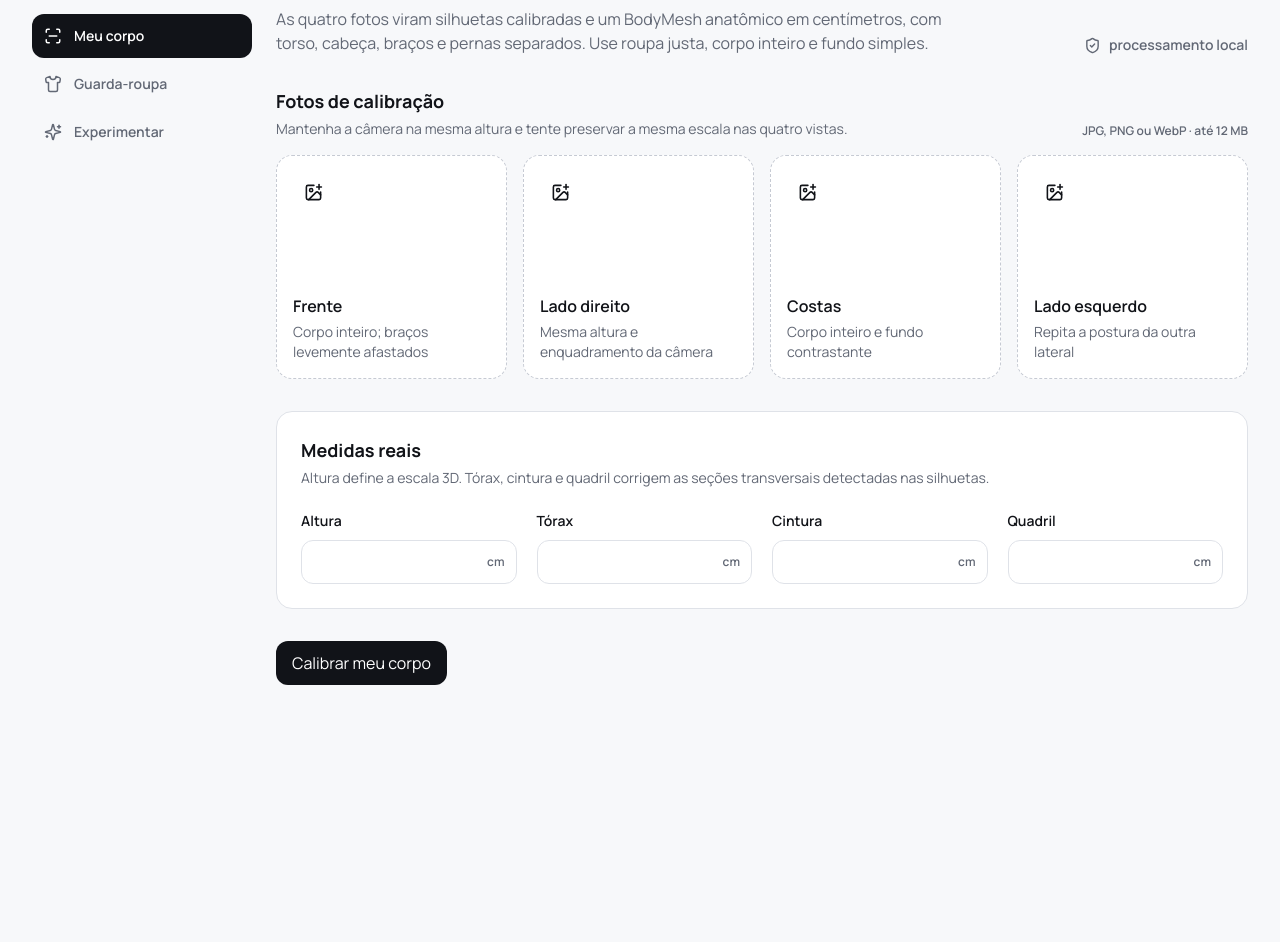
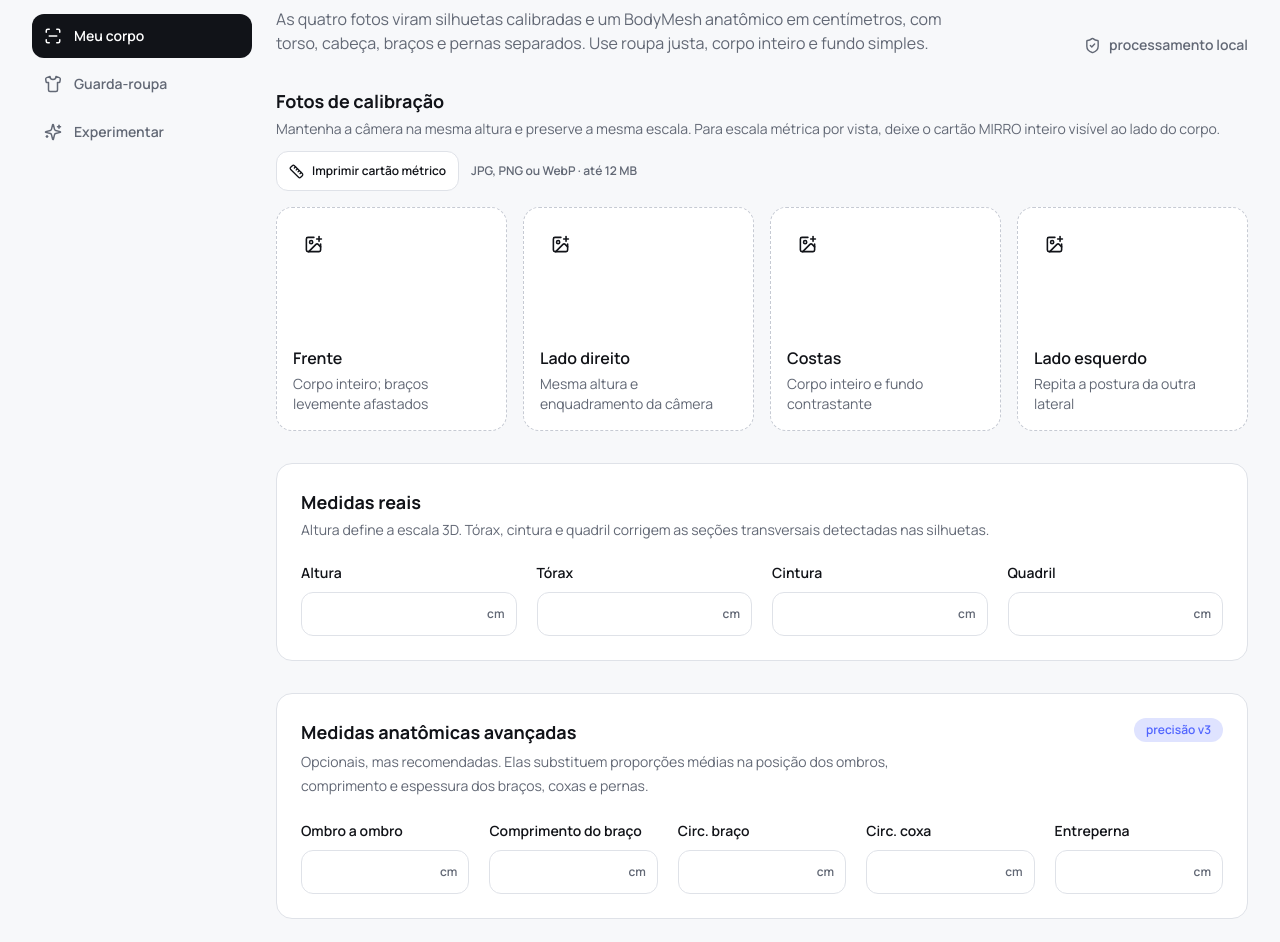
Before and after one commit to xsalles/mirro, a Next.js app: page /app/body in a window 1280 px wide. Shown: the part 130-1072 px from the top of the page. Before the commit the page ends 855 px from the top, so only its background shows below. Built offline with nearby package versions, Linux system fonts and the light colour scheme.

Commit message:
feat: add metric target and advanced anatomy controls

```diff
--- a/src/app/app/body/page.tsx
+++ b/src/app/app/body/page.tsx
@@ -1,6 +1,7 @@
 "use client";
 
-import { Check, CircleAlert, ImagePlus, ShieldCheck } from "lucide-react";
+import { Check, CircleAlert, ImagePlus, Ruler, ShieldCheck } from "lucide-react";
+import Link from "next/link";
 import { useState, type FormEvent } from "react";
 import { BodyMeshPreview } from "@/components/body-mesh-preview";
 import { Button } from "@/components/ui/button";
@@ -27,6 +28,11 @@ export default function BodyPage() {
     chestCm: current?.chestCm ? String(current.chestCm) : "",
     waistCm: current?.waistCm ? String(current.waistCm) : "",
     hipsCm: current?.hipsCm ? String(current.hipsCm) : "",
+    shoulderWidthCm: current?.shoulderWidthCm ? String(current.shoulderWidthCm) : "",
+    armLengthCm: current?.armLengthCm ? String(current.armLengthCm) : "",
+    upperArmCm: current?.upperArmCm ? String(current.upperArmCm) : "",
+    thighCm: current?.thighCm ? String(current.thighCm) : "",
+    inseamCm: current?.inseamCm ? String(current.inseamCm) : "",
   });
   const [files, setFiles] = useState<Partial<Record<BodySide, File>>>({});
   const [errors, setErrors] = useState<Record<string, string>>({});
@@ -50,12 +56,42 @@ export default function BodyPage() {
       chestCm: Number(measurements.chestCm),
       waistCm: Number(measurements.waistCm),
       hipsCm: Number(measurements.hipsCm),
+      shoulderWidthCm: measurements.shoulderWidthCm
+        ? Number(measurements.shoulderWidthCm)
+        : undefined,
+      armLengthCm: measurements.armLengthCm
+        ? Number(measurements.armLengthCm)
+        : undefined,
+      upperArmCm: measurements.upperArmCm
+        ? Number(measurements.upperArmCm)
+        : undefined,
+      thighCm: measurements.thighCm
+        ? Number(measurements.thighCm)
+        : undefined,
+      inseamCm: measurements.inseamCm
+        ? Number(measurements.inseamCm)
+        : undefined,
     };
 
     if (!validMeasurement(parsed.heightCm, 120, 230)) nextErrors.heightCm = "Informe uma altura entre 120 e 230 cm.";
     if (!validMeasurement(parsed.chestCm, 50, 180)) nextErrors.chestCm = "Informe um tórax entre 50 e 180 cm.";
     if (!validMeasurement(parsed.waistCm, 45, 180)) nextErrors.waistCm = "Informe uma cintura entre 45 e 180 cm.";
     if (!validMeasurement(parsed.hipsCm, 50, 190)) nextErrors.hipsCm = "Informe um quadril entre 50 e 190 cm.";
+    if (parsed.shoulderWidthCm !== undefined && !validMeasurement(parsed.shoulderWidthCm, 25, 65)) {
+      nextErrors.shoulderWidthCm = "Informe uma largura de ombros entre 25 e 65 cm.";
+    }
+    if (parsed.armLengthCm !== undefined && !validMeasurement(parsed.armLengthCm, 35, 80)) {
+      nextErrors.armLengthCm = "Informe um braço entre 35 e 80 cm.";
+    }
+    if (parsed.upperArmCm !== undefined && !validMeasurement(parsed.upperArmCm, 18, 60)) {
+      nextErrors.upperArmCm = "Informe a circunferência do braço entre 18 e 60 cm.";
+    }
+    if (parsed.thighCm !== undefined && !validMeasurement(parsed.thighCm, 30, 90)) {
+      nextErrors.thighCm = "Informe a circunferência da coxa entre 30 e 90 cm.";
+    }
+    if (parsed.inseamCm !== undefined && !validMeasurement(parsed.inseamCm, 45, 110)) {
+      nextErrors.inseamCm = "Informe a entreperna entre 45 e 110 cm.";
+    }
 
     for (const side of SIDES) {
       if (!files[side.key] && !current?.photos[side.key]) {
@@ -151,10 +187,19 @@ export default function BodyPage() {
             <div>
               <h2 className="text-lg font-bold">Fotos de calibração</h2>
               <p className="mt-1 text-sm text-[var(--muted)]">
-                Mantenha a câmera na mesma altura e tente preservar a mesma escala nas quatro vistas.
+                Mantenha a câmera na mesma altura e preserve a mesma escala. Para escala métrica por vista, deixe o cartão MIRRO inteiro visível ao lado do corpo.
               </p>
             </div>
-            <span className="text-xs font-semibold text-[var(--muted)]">JPG, PNG ou WebP · até 12 MB</span>
+            <div className="flex flex-wrap items-center gap-3">
+              <Link
+                href="/calibration-card"
+                className="inline-flex min-h-10 items-center gap-2 rounded-xl border border-[var(--line)] bg-white px-3 text-xs font-semibold hover:bg-[var(--surface-muted)] focus-visible:outline-none focus-visible:ring-2 focus-visible:ring-[var(--thread)]"
+              >
+                <Ruler size={15} aria-hidden="true" />
+                Imprimir cartão métrico
+              </Link>
+              <span className="text-xs font-semibold text-[var(--muted)]">JPG, PNG ou WebP · até 12 MB</span>
+            </div>
           </div>
 
           <div className="mt-4 grid gap-4 sm:grid-cols-2 xl:grid-cols-4">
@@ -242,6 +287,57 @@ export default function BodyPage() {
           </div>
         </section>
 
+        <section className="rounded-2xl border border-[var(--line)] bg-white p-5 sm:p-6">
+          <div className="flex flex-wrap items-start justify-between gap-3">
+            <div>
+              <h2 className="text-lg font-bold">Medidas anatômicas avançadas</h2>
+              <p className="mt-1 max-w-2xl text-sm leading-6 text-[var(--muted)]">
+                Opcionais, mas recomendadas. Elas substituem proporções médias na posição dos ombros, comprimento e espessura dos braços, coxas e pernas.
+              </p>
+            </div>
+            <span className="rounded-full bg-[var(--thread-soft)] px-3 py-1 text-xs font-semibold text-[var(--thread)]">
+              precisão v3
+            </span>
+          </div>
+
+          <div className="mt-5 grid gap-5 sm:grid-cols-2 xl:grid-cols-5">
+            {[
+              ["shoulderWidthCm", "Ombro a ombro", "cm"],
+              ["armLengthCm", "Comprimento do braço", "cm"],
+              ["upperArmCm", "Circ. braço", "cm"],
+              ["thighCm", "Circ. coxa", "cm"],
+              ["inseamCm", "Entreperna", "cm"],
+            ].map(([key, label, unit]) => (
+              <div key={key}>
+                <label htmlFor={key} className="text-sm font-semibold">{label}</label>
+                <div className="relative mt-2">
+                  <input
+                    id={key}
+                    type="number"
+                    inputMode="decimal"
+                    min="1"
+                    aria-invalid={Boolean(errors[key])}
+                    aria-describedby={errors[key] ? `${key}-error` : undefined}
+                    value={measurements[key as keyof typeof measurements]}
+                    onChange={(e) => {
+                      setMeasurements((prev) => ({ ...prev, [key]: e.target.value }));
+                      setStatus("idle");
+                    }}
+                  />
+                  <span className="pointer-events-none absolute right-3 top-1/2 -translate-y-1/2 text-xs font-semibold text-[var(--muted)]">
+                    {unit}
+                  </span>
+                </div>
+                {errors[key] ? (
+                  <p id={`${key}-error`} className="mt-2 text-sm text-[var(--danger)]">
+                    {errors[key]}
+                  </p>
+                ) : null}
+              </div>
+            ))}
+          </div>
+        </section>
+
         {errors.calibration ? (
           <div role="alert" className="flex gap-3 rounded-2xl border border-red-200 bg-red-50 p-4 text-sm leading-6 text-[var(--danger)]">
             <CircleAlert className="mt-0.5 shrink-0" size={18} aria-hidden="true" />
@@ -276,10 +372,12 @@ export default function BodyPage() {
           <div>
             <h2 className="font-display text-3xl font-bold tracking-[-.04em]">BodyMesh v2 anatômico pronto</h2>
             <p className="mt-2 max-w-2xl text-sm leading-6 text-white/70">
-              Fusão multi-view em perspectiva fraca. Frente/costas estimam largura; laterais estimam profundidade; suas medidas corrigem tórax, cintura e quadril.
+              {calibration.version === 3
+                ? "Calibração métrica v3 ativa: o cartão A4 definiu px/cm nas quatro vistas; medidas reais refinam torso e membros."
+                : "Fusão multi-view em perspectiva fraca. Use o cartão A4 nas quatro fotos para ativar escala métrica v3 por vista."}
             </p>
 
-            <dl className="mt-7 grid gap-x-6 gap-y-5 sm:grid-cols-2 lg:grid-cols-4">
+            <dl className="mt-7 grid gap-x-6 gap-y-5 sm:grid-cols-2 lg:grid-cols-5">
               <div>
                 <dt className="text-xs font-semibold text-white/55">Qualidade</dt>
                 <dd className="mt-1 text-xl font-bold tabular-nums">{Math.round(calibration.quality.score * 100)}%</dd>
@@ -291,6 +389,12 @@ export default function BodyPage() {
               <div>
                 <dt className="text-xs font-semibold text-white/55">Triângulos</dt>
                 <dd className="mt-1 text-xl font-bold tabular-nums">{(calibration.mesh.indices.length / 3).toLocaleString("pt-BR")}</dd>
+              </div>
+              <div>
+                <dt className="text-xs font-semibold text-white/55">Alvo métrico</dt>
+                <dd className="mt-1 text-xl font-bold tabular-nums">
+                  {Object.keys(calibration.viewCalibration ?? {}).length}/4
+                </dd>
               </div>
               <div>
                 <dt className="text-xs font-semibold text-white/55">Envelope</dt>
```
